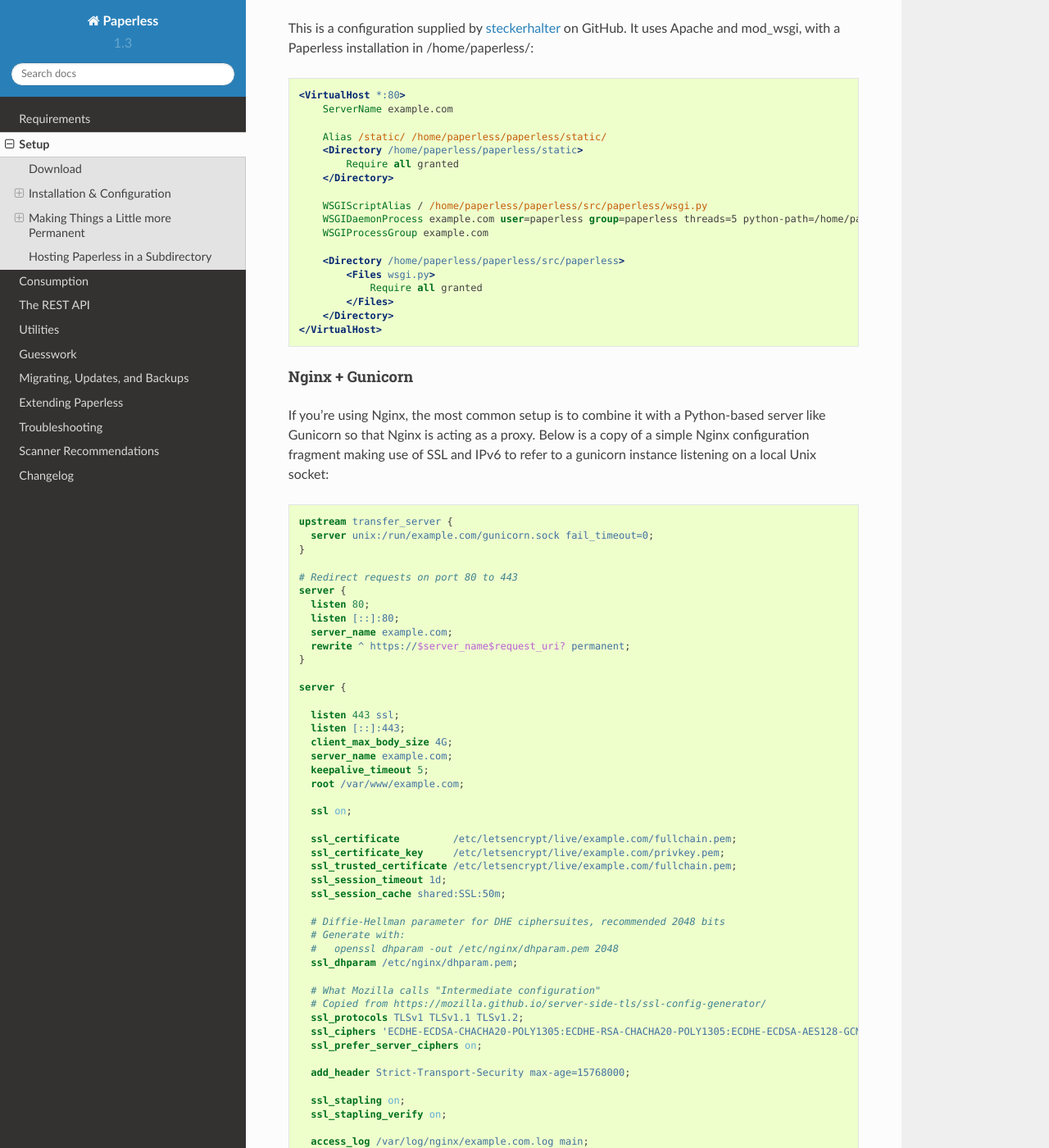
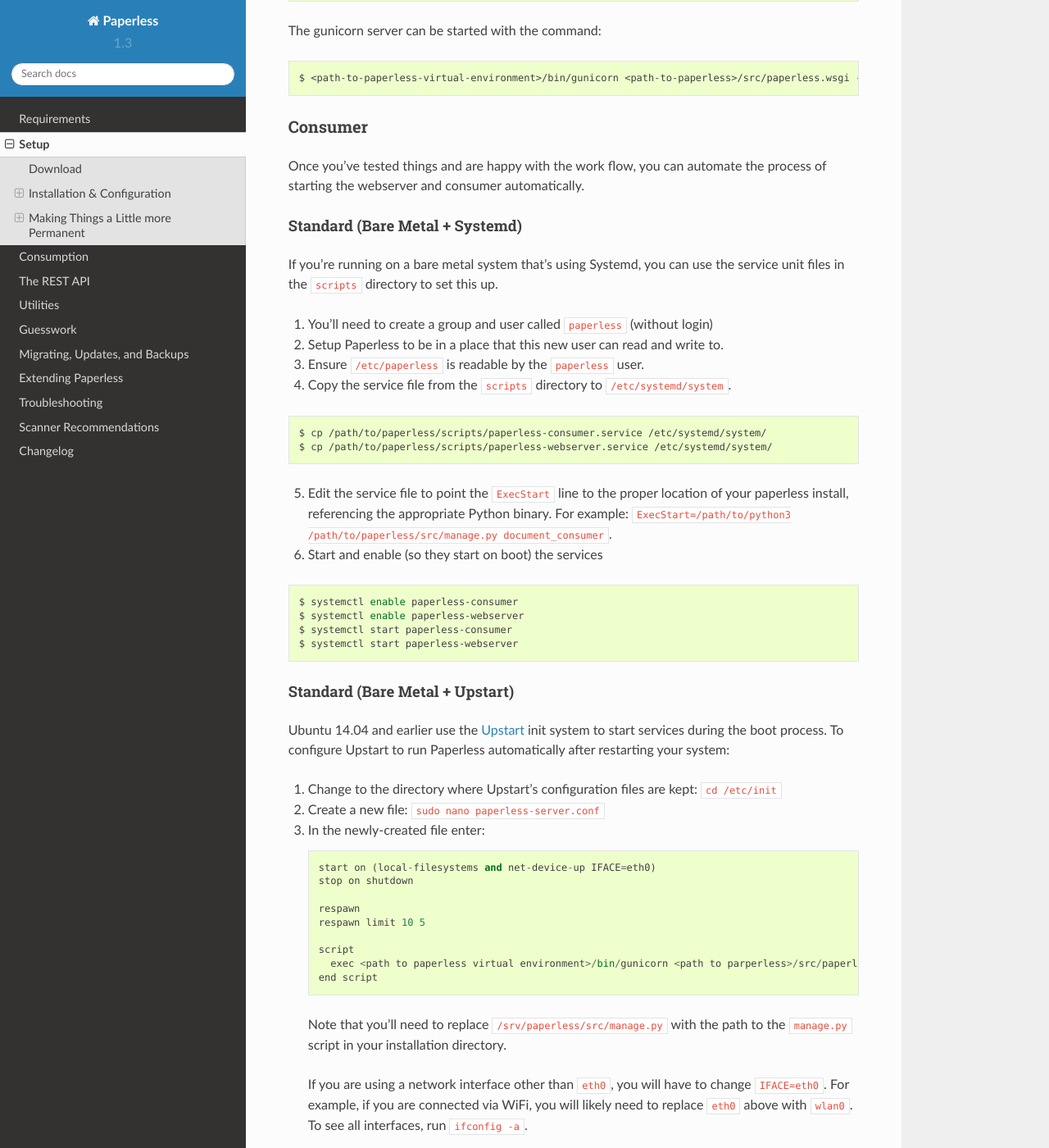
Before and after one commit to repoRangee/Large-scale, a Sphinx documentation site: the page built from docs/setup.rst, in a window 1280 px wide and 1400 px high, scrolled down 6861 px. Shown: the whole window at 82% size. Built offline with Sphinx 7.4.7 and the Read the Docs theme 2.0.0, drawn with Linux system fonts in a browser that asks for light colours; formulas are drawn with MathJax 3; some of the changed text lies outside the part shown.

Commit message:
Installation documentation setup
Issue #329

```diff
--- a/docs/setup.rst
+++ b/docs/setup.rst
@@ -39,34 +39,39 @@ or just download the tarball and go that route:
 Installation & Configuration
 ----------------------------
 
-You can go multiple routes with setting up and running Paperless. The `Vagrant
-route`_ is quick & easy, but means you're running a VM which comes with memory
-consumption etc. We also `support Docker`_, which you can use natively under
-Linux and in a VM with `Docker Machine`_ (this guide was written for native
-Docker usage under Linux, you might have to adapt it for Docker Machine.)
-Not to forget the virtualenv, this is similar to `bare metal`_ with the
-exception that you have to activate the virtualenv first.
-Last but not least, the standard `bare metal`_ approach is a little more
-complicated, but worth it because it makes it easier should you want to
-contribute some code back.
+You can go multiple routes with setting up and running Paperless:
 
-.. _Vagrant route: setup-installation-vagrant_
-.. _support Docker: setup-installation-docker_
-.. _bare metal: setup-installation-standard_
+ * The `bare metal route`_
+ * The `vagrant route`_
+ * The `docker route`_
+
+
+The `vagrant route`_ is quick & easy, but means you're running a VM which comes
+with memory consumption, cpu overhead etc. The `docker route`_ offer the same
+simplicity a vagrant with less ressources consumption. Only the native usage
+under linux is documented you will need to adapt the documentation when using
+`Docker machine`_.
+
+The `bare metal route`_ is a bit more complicated to setup but makes it easier
+should you want to contribute some code back.
+
+.. _vagrant route: setup-installation-vagrant_
+.. _docker route: setup-installation-docker_
+.. _bare metal route: setup-installation-bare-metal_
 .. _Docker Machine: https://docs.docker.com/machine/
 
 
-.. _setup-installation-standard:
+.. _setup-installation-bare-metal:
 
 Standard (Bare Metal)
-.....................
++++++++++++++++++++++
 
 1. Install the requirements as per the :ref:`requirements <requirements>` page.
 2. Within the extract of master.zip go to the ``src`` directory.
-3. Copy ``../paperless.conf.example`` to ``/etc/paperless.conf`` also the virtual
-   envrionment look there for it and open it in your favourite editor.
-   Because this file contains passwords it should only be readable by user root
-   and paperless !  Set the values for:
+3. Copy ``../paperless.conf.example`` to ``/etc/paperless.conf``. This file
+   contains passwords it should only be readable by user root and paperless !
+
+   Set the values for:
 
     * ``PAPERLESS_CONSUMPTION_DIR``: this is where your documents will be
       dumped to be consumed by Paperless.
@@ -92,13 +98,18 @@ Standard (Bare Metal)
 10. Visit the document list on your webserver, and it should be there, indexed
     and downloadable.
 
+.. caution::
+
+    This installation is not secure. Once everything is working head up to
+    `Making things more permanent`_
+
 .. _Paperless webserver: http://127.0.0.1:8000
-
+.. _Making things more permanent: setup-permanent_
 
 .. _setup-installation-docker:
 
 Docker Method
-.............
++++++++++++++
 
 1. Install `Docker`_.
 
@@ -257,7 +268,7 @@ Docker Method
 .. _setup-installation-vagrant:
 
 Vagrant Method
-..............
+++++++++++++++
 
 1. Install `Vagrant`_.  How you do that is really between you and your OS.
 2. Run ``vagrant up``.  An instance will start up for you.  When it's ready and
@@ -292,125 +303,50 @@ Vagrant Method
 11. Visit the document list on your webserver, and it should be there, indexed
     and downloadable.
 
+.. caution::
+
+    This installation is not secure. Once everything is working head up to
+    `Making things more permanent`_
+
 .. _Vagrant: https://vagrantup.com/
 .. _Paperless server: http://172.28.128.4:8000
-
 
 .. _setup-permanent:
 
 Making Things a Little more Permanent
 -------------------------------------
 
-Once you've tested things and are happy with the work flow, you can automate
-the process of starting the webserver and consumer automatically.
+Once you've tested things and are happy with the work flow, you should secure
+the installation and automate the process of starting the webserver and consumer.
 
 
-.. _setup-permanent-standard-systemd:
-
-Standard (Bare Metal, Systemd)
-..............................
-
-If you're running on a bare metal system that's using Systemd, you can use the
-service unit files in the ``scripts`` directory to set this up.  You'll need to
-create a user called ``paperless`` (without login (if not already done so #5))
-and setup Paperless to be in a place that this new user can read and write to.
-Be sure to edit the service  scripts to point to the proper location of your
-paperless install, referencing the appropriate Python binary. For example:
-``ExecStart=/path/to/python3 /path/to/paperless/src/manage.py document_consumer``.
-If you don't want to make a new user, you can change the ``Group`` and ``User``
-variables accordingly.
-
-Then, as ``root`` (or using ``sudo``) you can just copy the ``.service`` files
-to the Systemd directory and tell it to enable the two services::
-
-    # cp /path/to/paperless/scripts/paperless-consumer.service /etc/systemd/system/
-    # cp /path/to/paperless/scripts/paperless-webserver.service /etc/systemd/system/
-    # systemctl enable paperless-consumer
-    # systemctl enable paperless-webserver
-    # systemctl start paperless-consumer
-    # systemctl start paperless-webserver
-
-
-.. _setup-permanent-standard-ubuntu14:
-
-Ubuntu 14.04 (Bare Metal, Upstart)
-..................................
-
-Ubuntu 14.04 and earlier use the `Upstart`_ init system to start services
-during the boot process. To configure Upstart to run Paperless automatically
-after restarting your system:
-
-1. Change to the directory where Upstart's configuration files are kept:
-   ``cd /etc/init``
-2. Create a new file: ``sudo nano paperless-server.conf``
-3. In the newly-created file enter::
-
-    start on (local-filesystems and net-device-up IFACE=eth0)
-    stop on shutdown
-
-    respawn
-    respawn limit 10 5
-
-    script
-      exec /srv/paperless/src/manage.py runserver --noreload 0.0.0.0:80
-    end script
-
-   Note that you'll need to replace ``/srv/paperless/src/manage.py`` with the
-   path to the ``manage.py`` script in your installation directory.
-
-  If you are using a network interface other than ``eth0``, you will have to
-  change ``IFACE=eth0``. For example, if you are connected via WiFi, you will
-  likely need to replace ``eth0`` above with ``wlan0``. To see all interfaces,
-  run ``ifconfig -a``.
-
-  Save the file.
-
-4. Create a new file: ``sudo nano paperless-consumer.conf``
-
-5. In the newly-created file enter::
-
-    start on (local-filesystems and net-device-up IFACE=eth0)
-    stop on shutdown
-
-    respawn
-    respawn limit 10 5
-
-    script
-      exec /srv/paperless/src/manage.py document_consumer
-    end script
-
-  Replace ``/srv/paperless/src/manage.py`` with the same values as in step 3
-  above and replace ``eth0`` with the appropriate value, if necessary. Save the
-  file.
-
-These two configuration files together will start both the Paperless webserver
-and document consumer processes when the file system and network interface
-specified is available after boot. Furthermore, if either process ever exits
-unexpectedly, Upstart will try to restart it a maximum of 10 times within a 5
-second period.
-
-.. _Upstart: http://upstart.ubuntu.com/
-
-
-.. _setup-permanent-vagrant:
-
+.. _setup-webserver:
 
 Using a Real Webserver
-......................
+++++++++++++++++++++++
 
 The default is to use Django's development server, as that's easy and does the
-job well enough on a home network.  However, if you want to do things right,
-it's probably a good idea to use a webserver capable of handling more than one
-thread. You will also have to let the webserver serve the static files (CSS,
-JavaScript) from the directory configured in ``PAPERLESS_STATICDIR``. For that,
-you need to run ``./manage.py collectstatic`` in the ``src`` directory.  The
-default static files directory is ``../static``.
+job well enough on a home network. However it is heavily discouraged to use
+it for more than that.
+
+If you want to do things right you should use a real webserver capable of handling
+more than one thread. You will also have to let the webserver serve the static
+files (CSS, JavaScript) from the directory configured in ``PAPERLESS_STATICDIR``.
+The default static files directory is ``../static``.
+
+For that you need to activate your virtual environment and collect the static
+file with the command:
+
+.. code:: bash
+
+    $ cd <paperless directory>/src
+    $ ./manage.py collectstatic
 
 Apache
 ~~~~~~
 
 This is a configuration supplied by `steckerhalter`_ on GitHub.  It uses Apache
-and mod_wsgi, with a Paperless installation in /home/paperless/:
+and mod_wsgi, with a Paperless installation in ``/home/paperless/``:
 
 .. code:: apache
 
@@ -439,136 +375,145 @@ and mod_wsgi, with a Paperless installation in /home/paperless/:
 Nginx + Gunicorn
 ~~~~~~~~~~~~~~~~
 
-If you're using Nginx, the most common setup is to combine it with a
-Python-based server like Gunicorn so that Nginx is acting as a proxy.  Below is
-a copy of a simple Nginx configuration fragment making use of SSL and IPv6 to
-refer to a gunicorn instance listening on a local Unix socket:
+If you're using Nginx, the most common setup is to combine it with a Python-based
+server like Gunicorn so that Nginx is acting as a proxy.  Below is a copy of a
+simple Nginx configuration fragment making use of a gunicorn instance listening
+on localhost port 8000.
 
 .. code:: nginx
 
-    upstream transfer_server {
-      server unix:/run/example.com/gunicorn.sock fail_timeout=0;
+    server {
+        listen 80;
+
+        index index.html index.htm index.php;
+        access_log /var/log/nginx/paperless_access.log;
+        error_log /var/log/nginx/paperless_error.log;
+
+        location /static {
+
+            autoindex on;
+            alias <path-to-paperless-static-directory>
+
+        }
+
+        location / {
+
+            proxy_set_header Host $http_host;
+            proxy_set_header X-Real-IP $remote_addr;
+            proxy_set_header X-Forwarded-For $proxy_add_x_forwarded_for;
+            proxy_set_header X-Forwarded-Proto $scheme;
+
+            proxy_pass http://127.0.0.1:8000
+        }
     }
 
-    # Redirect requests on port 80 to 443
-    server {
-      listen 80;
-      listen [::]:80;
-      server_name example.com;
-      rewrite ^ https://$server_name$request_uri? permanent;
-    }
 
-    server {
+The gunicorn server can be started with the command:
 
-      listen 443 ssl;
-      listen [::]:443;
-      client_max_body_size 4G;
-      server_name example.com;
-      keepalive_timeout 5;
-      root /var/www/example.com;
+.. code-block:: shell
 
-      ssl on;
+    $ <path-to-paperless-virtual-environment>/bin/gunicorn <path-to-paperless>/src/paperless.wsgi -w 2
 
-      ssl_certificate         /etc/letsencrypt/live/example.com/fullchain.pem;
-      ssl_certificate_key     /etc/letsencrypt/live/example.com/privkey.pem;
-      ssl_trusted_certificate /etc/letsencrypt/live/example.com/fullchain.pem;
-      ssl_session_timeout 1d;
-      ssl_session_cache shared:SSL:50m;
 
-      # Diffie-Hellman parameter for DHE ciphersuites, recommended 2048 bits
-      # Generate with:
-      #   openssl dhparam -out /etc/nginx/dhparam.pem 2048
-      ssl_dhparam /etc/nginx/dhparam.pem;
+.. _setup-subdirectory:
 
-      # What Mozilla calls "Intermediate configuration"
-      # Copied from https://mozilla.github.io/server-side-tls/ssl-config-generator/
-      ssl_protocols TLSv1 TLSv1.1 TLSv1.2;
-      ssl_ciphers 'ECDHE-ECDSA-CHACHA20-POLY1305:ECDHE-RSA-CHACHA20-POLY1305:ECDHE-ECDSA-AES128-GCM-SHA256:ECDHE-RSA-AES128-GCM-SHA256:ECDHE-ECDSA-AES256-GCM-SHA384:ECDHE-RSA-AES256-GCM-SHA384:DHE-RSA-AES128-GCM-SHA256:DHE-RSA-AES256-GCM-SHA384:ECDHE-ECDSA-AES128-SHA256:ECDHE-RSA-AES128-SHA256:ECDHE-ECDSA-AES128-SHA:ECDHE-RSA-AES256-SHA384:ECDHE-RSA-AES128-SHA:ECDHE-ECDSA-AES256-SHA384:ECDHE-ECDSA-AES256-SHA:ECDHE-RSA-AES256-SHA:DHE-RSA-AES128-SHA256:DHE-RSA-AES128-SHA:DHE-RSA-AES256-SHA256:DHE-RSA-AES256-SHA:ECDHE-ECDSA-DES-CBC3-SHA:ECDHE-RSA-DES-CBC3-SHA:EDH-RSA-DES-CBC3-SHA:AES128-GCM-SHA256:AES256-GCM-SHA384:AES128-SHA256:AES256-SHA256:AES128-SHA:AES256-SHA:DES-CBC3-SHA:!DSS';
-      ssl_prefer_server_ciphers on;
+Consumer
+++++++++
 
-      add_header Strict-Transport-Security max-age=15768000;
+Once you've tested things and are happy with the work flow, you can automate
+the process of starting the webserver and consumer automatically.
 
-      ssl_stapling on;
-      ssl_stapling_verify on;
+.. _setup-permanent-standard-systemd:
 
-      access_log /var/log/nginx/example.com.log main;
-      error_log /var/log/nginx/example.com.err info;
+Standard (Bare Metal + Systemd)
+~~~~~~~~~~~~~~~~~~~~~~~~~~~~~~~
 
-      location / {
-        try_files $uri @proxy_to_app;
-      }
+If you're running on a bare metal system that's using Systemd, you can use the
+service unit files in the ``scripts`` directory to set this up.
 
-      location @proxy_to_app {
-        proxy_set_header X-Forwarded-For $proxy_add_x_forwarded_for;
-        proxy_set_header X-Forwarded-Proto https;
-        proxy_set_header Host $host;
-        proxy_redirect off;
-        proxy_pass http://transfer_server;
-      }
+1. You'll need to create a group and user called ``paperless`` (without login)
+2. Setup Paperless to be in a place that this new user can read and write to.
+3. Ensure ``/etc/paperless`` is readable by the ``paperless`` user.
+4. Copy the service file from the ``scripts`` directory to ``/etc/systemd/system``.
 
-    }
+.. code-block:: bash
 
-Once you've got Nginx configured, you'll want to have a configuration file for
-your gunicorn instance.  This should do the trick:
+    $ cp /path/to/paperless/scripts/paperless-consumer.service /etc/systemd/system/
+    $ cp /path/to/paperless/scripts/paperless-webserver.service /etc/systemd/system/
 
-.. code:: python
+5. Edit the service file to point the ``ExecStart`` line to the proper location of
+   your paperless install, referencing the appropriate Python binary. For example:
+   ``ExecStart=/path/to/python3 /path/to/paperless/src/manage.py document_consumer``.
+6. Start and enable (so they start on boot) the services
 
-    import os
+.. code-block:: bash
 
-    bind = 'unix:/run/example.com/gunicorn.sock'
-    backlog = 2048
-    workers = 6
-    worker_class = 'sync'
-    worker_connections = 1000
-    timeout = 30
-    keepalive = 2
-    debug = False
-    spew = False
-    daemon = False
-    pidfile = None
-    umask = 0
-    user = None
-    group = None
-    tmp_upload_dir = None
-    errorlog = '/var/log/example.com/gunicorn.err'
-    loglevel = 'warning'
-    accesslog = '/var/log/example.com/gunicorn.log'
-    proc_name = None
+    $ systemctl enable paperless-consumer
+    $ systemctl enable paperless-webserver
+    $ systemctl start paperless-consumer
+    $ systemctl start paperless-webserver
 
-    def post_fork(server, worker):
-        server.log.info("Worker spawned (pid: %s)", worker.pid)
+.. _setup-permanent-vagrant:
 
-    def pre_fork(server, worker):
-        pass
 
-    def pre_exec(server):
-        server.log.info("Forked child, re-executing.")
+Standard (Bare Metal + Upstart)
+~~~~~~~~~~~~~~~~~~~~~~~~~~~~~~~
 
-    def when_ready(server):
-        server.log.info("Server is ready. Spawning workers")
+Ubuntu 14.04 and earlier use the `Upstart`_ init system to start services
+during the boot process. To configure Upstart to run Paperless automatically
+after restarting your system:
 
-    def worker_int(worker):
-        worker.log.info("worker received INT or QUIT signal")
+1. Change to the directory where Upstart's configuration files are kept:
+   ``cd /etc/init``
+2. Create a new file: ``sudo nano paperless-server.conf``
+3. In the newly-created file enter::
 
-        ## get traceback info
-        import threading, sys, traceback
-        id2name = dict([(th.ident, th.name) for th in threading.enumerate()])
-        code = []
-        for threadId, stack in sys._current_frames().items():
-            code.append("\n# Thread: %s(%d)" % (id2name.get(threadId,""),
-                threadId))
-            for filename, lineno, name, line in traceback.extract_stack(stack):
-                code.append('File: "%s", line %d, in %s' % (filename,
-                    lineno, name))
-                if line:
-                    code.append("  %s" % (line.strip()))
-        worker.log.debug("\n".join(code))
+    start on (local-filesystems and net-device-up IFACE=eth0)
+    stop on shutdown
 
-    def worker_abort(worker):
-        worker.log.info("worker received SIGABRT signal")
+    respawn
+    respawn limit 10 5
+
+    script
+      exec <path to paperless virtual environment>/bin/gunicorn <path to parperless>/src/paperless.wsgi -w 2
+    end script
+
+   Note that you'll need to replace ``/srv/paperless/src/manage.py`` with the
+   path to the ``manage.py`` script in your installation directory.
+
+  If you are using a network interface other than ``eth0``, you will have to
+  change ``IFACE=eth0``. For example, if you are connected via WiFi, you will
+  likely need to replace ``eth0`` above with ``wlan0``. To see all interfaces,
+  run ``ifconfig -a``.
+
+  Save the file.
+
+4. Create a new file: ``sudo nano paperless-consumer.conf``
+
+5. In the newly-created file enter::
+
+    start on (local-filesystems and net-device-up IFACE=eth0)
+    stop on shutdown
+
+    respawn
+    respawn limit 10 5
+
+    script
+      exec <path to paperless virtual environment>/bin/python <path to parperless>/manage.py document_consumer
+    end script
+
+  Replace the path placeholder and ``eth0`` with the appropriate value and save the file.
+
+These two configuration files together will start both the Paperless webserver
+and document consumer processes when the file system and network interface
+specified is available after boot. Furthermore, if either process ever exits
+unexpectedly, Upstart will try to restart it a maximum of 10 times within a 5
+second period.
+
+.. _Upstart: http://upstart.ubuntu.com/
 
 Vagrant
-.......
+~~~~~~~
 
 You may use the Ubuntu explanation above. Replace
 ``(local-filesystems and net-device-up IFACE=eth0)`` with ``vagrant-mounted``.
@@ -576,35 +521,9 @@ You may use the Ubuntu explanation above. Replace
 .. _setup-permanent-docker:
 
 Docker
-......
+~~~~~~
 
-If you're using Docker, you can set a restart-policy_ in the
-``docker-compose.yml`` to have the containers automatically start with the
-Docker daemon.
+If you're using Docker, you can set a restart-policy_ in the ``docker-compose.yml``
+to have the containers automatically start with the Docker daemon.
 
 .. _restart-policy: https://docs.docker.com/engine/reference/commandline/run/#restart-policies-restart
-
-
-.. _setup-subdirectory:
-
-Hosting Paperless in a Subdirectory
------------------------------------
-
-Paperless was designed to run off the root of the hosting domain,
-(ie: ``https://example.com/``) but with a few changes, you can configure
-it to run in a subdirectory on your server
-(ie: ``https://example.com/paperless/``).
-
-Thanks to the efforts of `maphy-psd`_ on `Github`_, running Paperless in a
-subdirectory is now as easy as setting a config variable.  Simply set
-``PAPERLESS_FORCE_SCRIPT_NAME`` in your environment or
-``/etc/paperless.conf`` to the path you want Paperless hosted at, configure
-Nginx/Apache for your needs and you're done.  So, if you want Paperless to live
-at ``https://example.com/arbitrary/path/to/paperless`` then you just set
-``PAPERLESS_FORCE_SCRIPT_NAME`` to ``/arbitrary/path/to/paperless``.  Note the
-leading ``/`` there.
-
-As to how to configure Nginx or Apache for this, that's on you :-)
-
-.. _maphy-psd: https://github.com/maphy-psd
-.. _Github: https://github.com/danielquinn/paperless/pull/255
```
Also changed, not shown: other parts of docs/setup.rst (+3 -2 lines), 3 other files.
